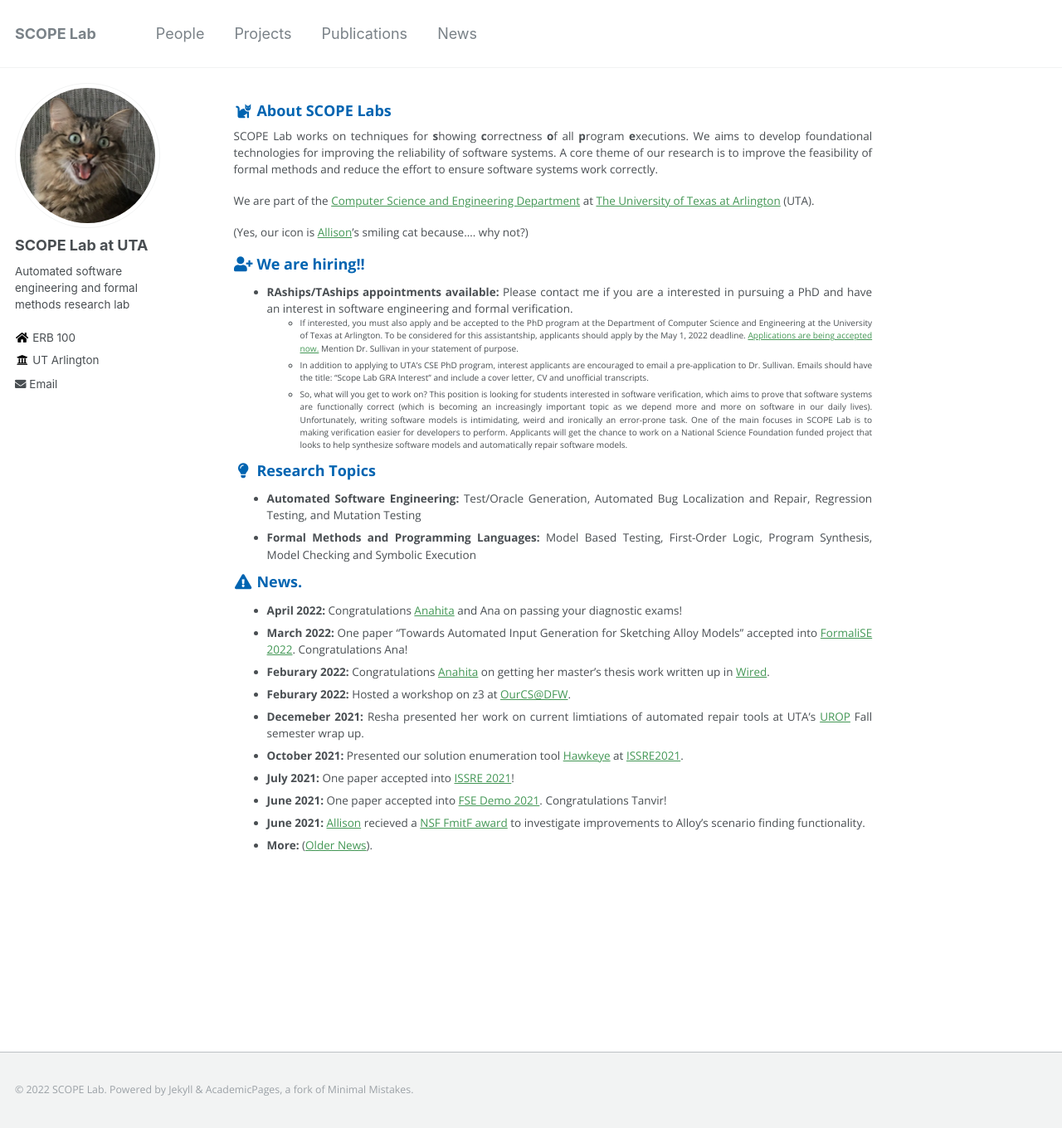
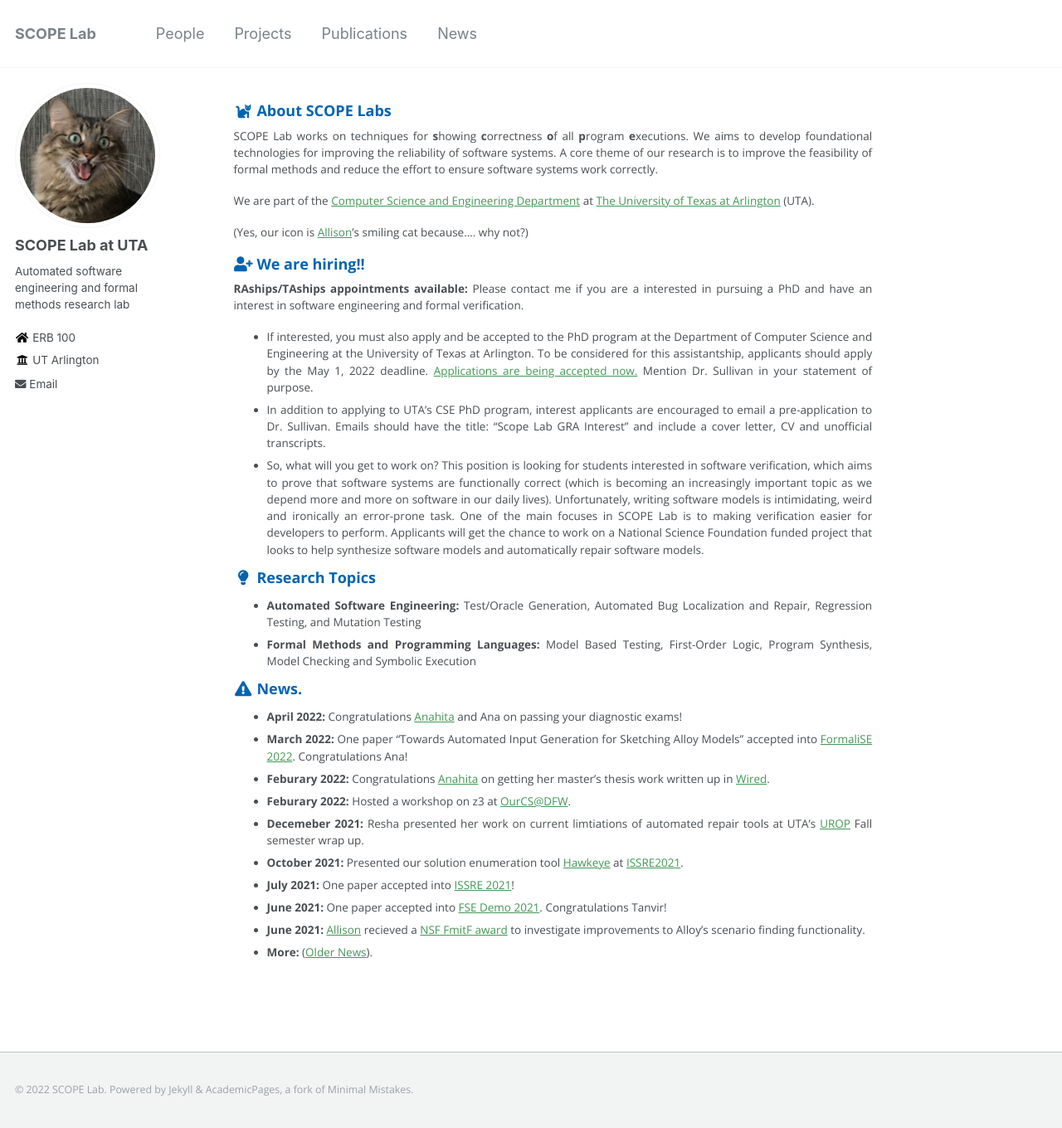
Before and after one commit to SCOPELabUTA/SCOPELabUTA.github.io, a Jekyll site: the page built from _pages/about.md, in a window 1280 px wide and 1360 px high. Shown: the whole window at 83% size. Built offline with Jekyll 4.4.1, drawn with Linux system fonts in a browser that asks for light colours.

```diff
--- a/_pages/about.md
+++ b/_pages/about.md
@@ -16,10 +16,10 @@ We are part of the [Computer Science and Engineering Department](https://www.uta
 (Yes, our icon is [Allison](https://allisonius.github.io/)'s smiling cat because.... why not?)
 
 ### <i class="fa fa-fw fa-user-plus" aria-hidden="true"></i> We are hiring!!
-* **RAships/TAships appointments available:** Please contact me if you are a interested in pursuing a PhD and have an interest in software engineering and formal verification.
-  *	If interested, you must also apply and be accepted to the PhD program at the Department of Computer Science and Engineering at the University of Texas at Arlington. To be considered for this assistantship, applicants should apply by the May 1, 2022 deadline. [Applications are being accepted now.](https://www.uta.edu/admissions/apply/graduate) Mention Dr. Sullivan in your statement of purpose.
-  *	In addition to applying to UTA’s CSE PhD program, interest applicants are encouraged to email a pre-application to Dr. Sullivan. Emails should have the title: "Scope Lab GRA Interest" and include a cover letter, CV and unofficial transcripts.
-  *	So, what will you get to work on? This position is looking for students interested in software verification, which aims to prove that software systems are functionally correct (which is becoming an increasingly important topic as we depend more and more on software in our daily lives). Unfortunately, writing software models is intimidating, weird and ironically an error-prone task. One of the main focuses in SCOPE Lab is to making verification easier for developers to perform. Applicants will get the chance to work on a National Science Foundation funded project that looks to help synthesize software models and automatically repair software models.
+**RAships/TAships appointments available:** Please contact me if you are a interested in pursuing a PhD and have an interest in software engineering and formal verification.
+*	If interested, you must also apply and be accepted to the PhD program at the Department of Computer Science and Engineering at the University of Texas at Arlington. To be considered for this assistantship, applicants should apply by the May 1, 2022 deadline. [Applications are being accepted now.](https://www.uta.edu/admissions/apply/graduate) Mention Dr. Sullivan in your statement of purpose.
+*	In addition to applying to UTA’s CSE PhD program, interest applicants are encouraged to email a pre-application to Dr. Sullivan. Emails should have the title: "Scope Lab GRA Interest" and include a cover letter, CV and unofficial transcripts.
+*	So, what will you get to work on? This position is looking for students interested in software verification, which aims to prove that software systems are functionally correct (which is becoming an increasingly important topic as we depend more and more on software in our daily lives). Unfortunately, writing software models is intimidating, weird and ironically an error-prone task. One of the main focuses in SCOPE Lab is to making verification easier for developers to perform. Applicants will get the chance to work on a National Science Foundation funded project that looks to help synthesize software models and automatically repair software models.
 
 
 ### <i class="fa fa-fw fa-lightbulb" aria-hidden="true"></i> Research Topics
```
